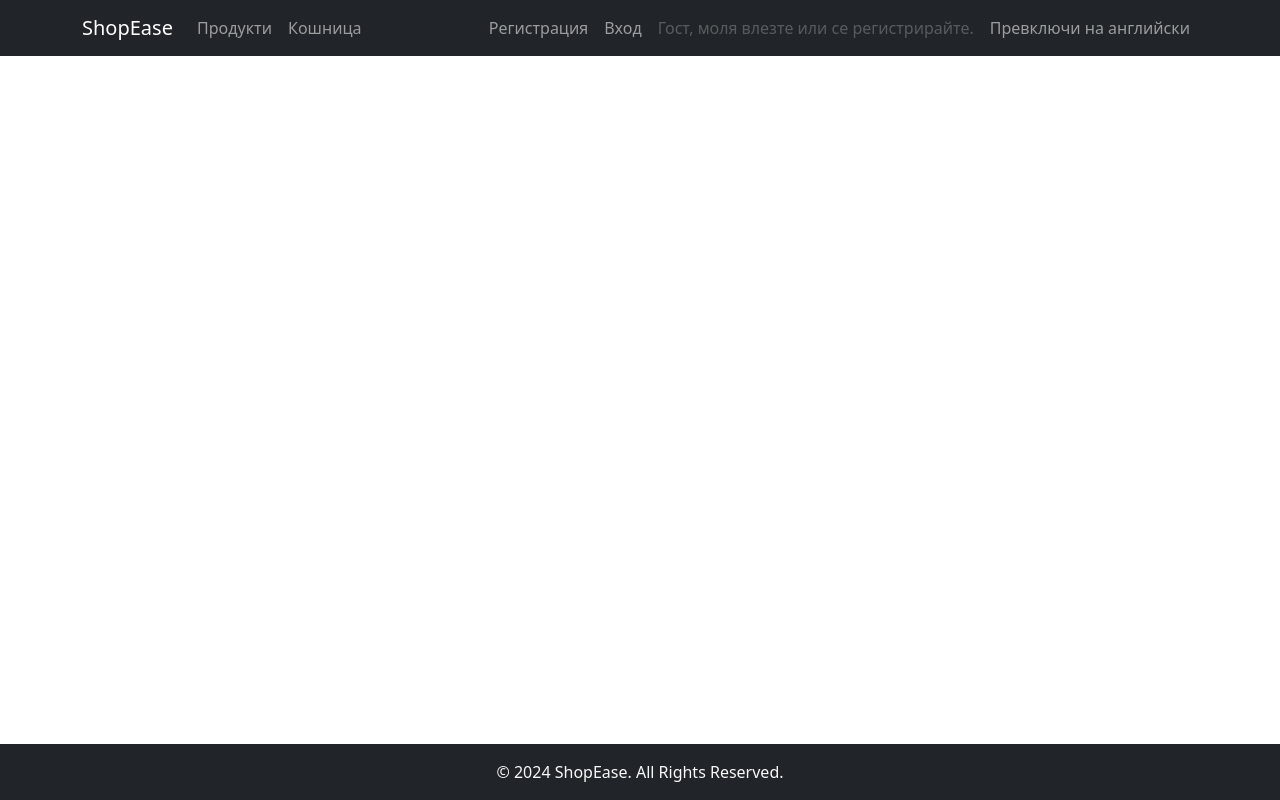
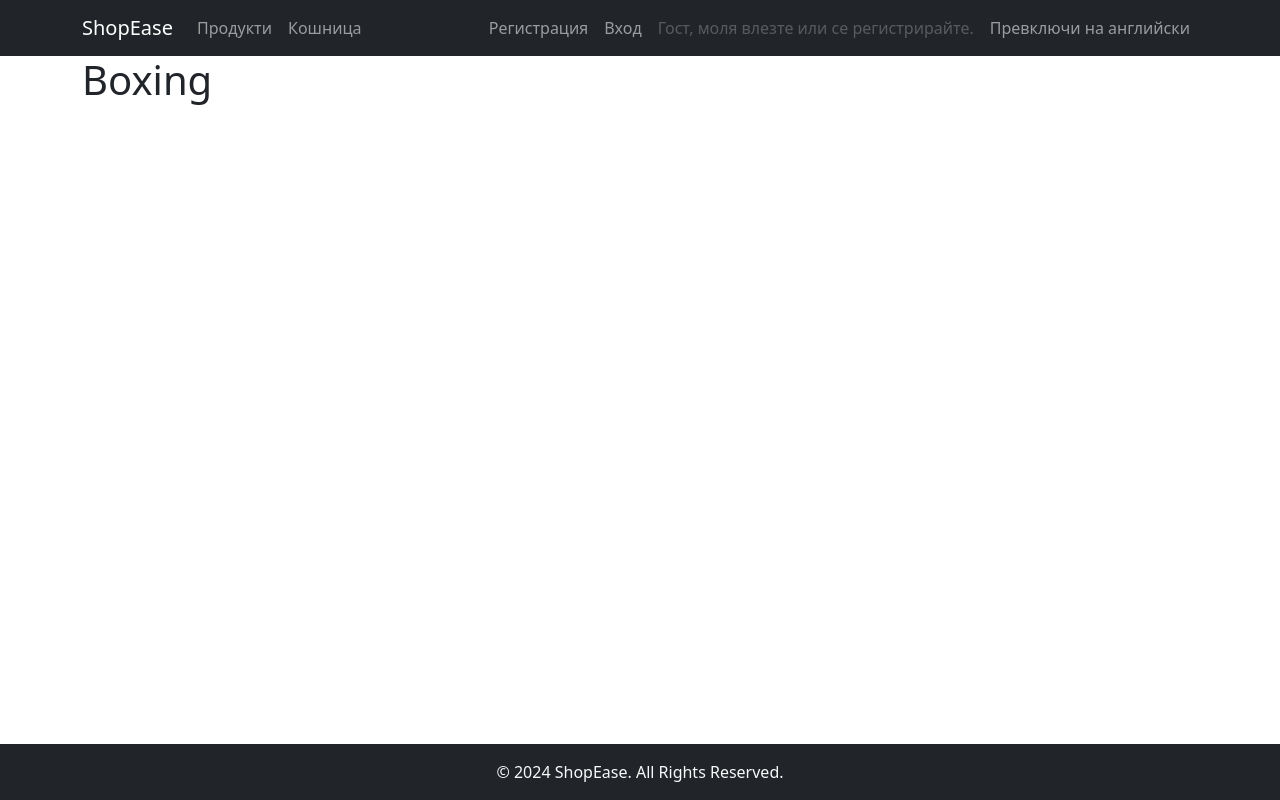
Before and after one commit to stefanRachev/ShopEase, a React (Vite) app in the folder client/: page /sports/boxing in a window 1280 px wide. Built offline with nearby package versions, Linux system fonts and the light colour scheme; no server answers.

Commit message:
Add Boxing page to the application

```diff
--- a/client/src/layout/Content.jsx
+++ b/client/src/layout/Content.jsx
@@ -15,6 +15,7 @@ import Proteins from "../pages/Proteins";
 import AminoAcids from "../pages/AminoAcids";
 import Vitamins from "../pages/Vitamins";
 import SportGrid from "../pages/SportGrid";
+import Boxing from "../pages/Boxing";
 
 function Content() {
   return (
@@ -26,6 +27,7 @@ function Content() {
       <Route path="/products" element={<Products />} />
       <Route path="/weights" element={<Weights />} />
       <Route path="/sport" element={<SportGrid />} />
+      <Route path="/sports/boxing" element={<Boxing />} />
       <Route path="/nutritional-supplements" element={<NutritionalSupplements />} />
       <Route path="/proteins" element={<Proteins />} />
       <Route path="/amino-acids" element={<AminoAcids />} />
--- /dev/null
+++ b/client/src/pages/Boxing.jsx
@@ -0,0 +1,9 @@
+function Boxing() {
+  return (
+    <div>
+      <h1>Boxing</h1>
+    </div>
+  );
+}
+
+export default Boxing;
--- a/client/src/pages/Home.jsx
+++ b/client/src/pages/Home.jsx
@@ -1,9 +1,9 @@
 //import styles from './Home.module.css';
-//import { useLanguage } from "../context/useLanguage";
+
 import ProductDescription from "./ProductDescription";
 import CarouselComponent from "./CarouselComponent";
 function Home() {
-  //const { language } = useLanguage();
+
 
   return (
     <>
--- a/client/src/pages/SportGrid.jsx
+++ b/client/src/pages/SportGrid.jsx
@@ -38,7 +38,6 @@ function SportGrid() {
       image: "https://i.imgur.com/eEyP95l.jpg",
       link: "/sports/kickboxing",
     },
-
   ];
 
   const handleTouchStart = (index) => {
@@ -47,6 +46,14 @@ function SportGrid() {
 
   return (
     <Row className="g-4">
+      <Col xs={12} className="text-center mb-4">
+        <h1 className="text-warning fw-bold">Разгледайте нашите продукти по спортни категорий</h1>
+        <p className="text-secondary fs-5">
+          Изберете отделението за Вашия спорт и открийте продукти, които ще Ви
+          помогнат да постигнете най-доброто от себе си!
+        </p>
+      </Col>
+
       {sports.map((sport, index) => (
         <Col key={index} md={4} sm={6} xs={12}>
           <a href={sport.link} className={styles.sportCard}>
```
